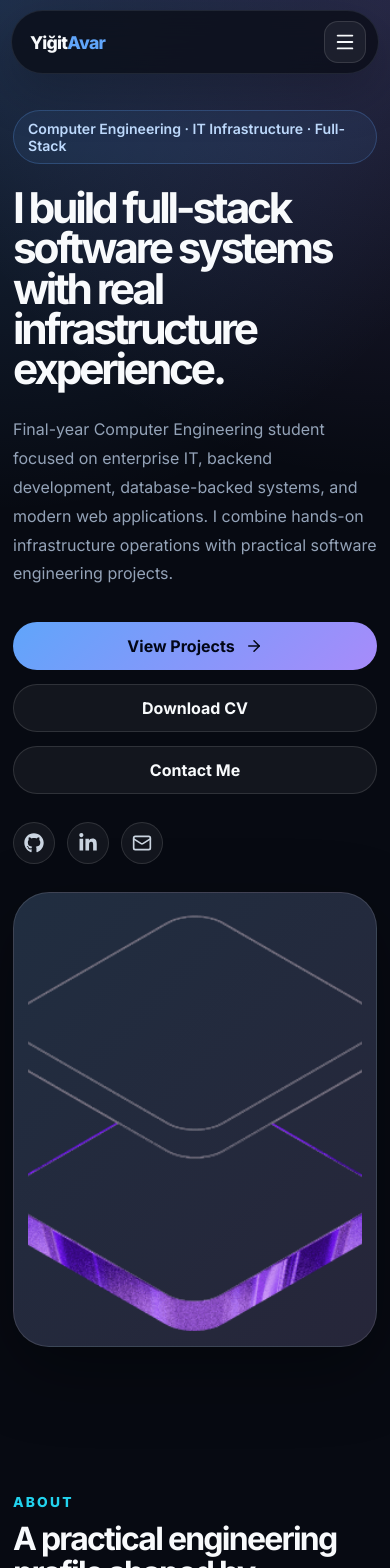
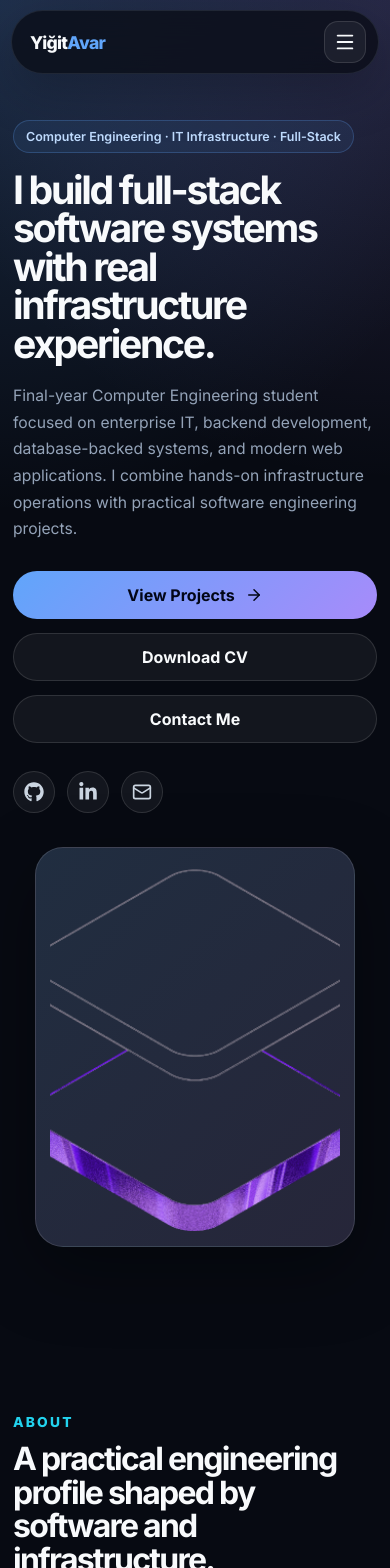
Before and after one commit to YigitAvar/yigitavar-portfolio, a React (Vite) app: page / in a window 390 px wide. Shown: the top 1568 px of the page. Built offline with nearby package versions, Linux system fonts and the light colour scheme.

Commit message:
Fix mobile menu styles

```diff
--- a/src/index.css
+++ b/src/index.css
@@ -1124,20 +1124,31 @@ button {
   }
 
   .hero {
-    gap: 28px;
-    padding-top: 110px;
+    gap: 34px;
+    padding-top: 120px;
+    min-height: auto;
+  }
+
+  .hero-badge {
+  font-size: 0.78rem;
+  padding: 8px 12px;
+  margin-bottom: 18px;
   }
 
   .hero h1 {
-    font-size: 2.65rem;
+  font-size: 2.45rem;
+  line-height: 0.98;
+  letter-spacing: -0.06em;
   }
 
   .hero p {
-    font-size: 1rem;
+  font-size: 0.98rem;
+  line-height: 1.7;
+  margin-top: 20px;
   }
 
   .hero-actions {
-    flex-direction: column;
+    margin-top: 28px;
   }
 
   .primary-button,
@@ -1147,7 +1158,17 @@ button {
   }
 
   .hero-visual {
-    min-height: 360px;
+  min-height: auto;
+  padding-bottom: 20px;
+  }
+
+  .hero-card {
+  width: min(320px, 100%);
+  border-radius: 28px;
+  }
+
+  .hero-card img {
+  border-radius: 20px;
   }
 
   .floating-card {
```
